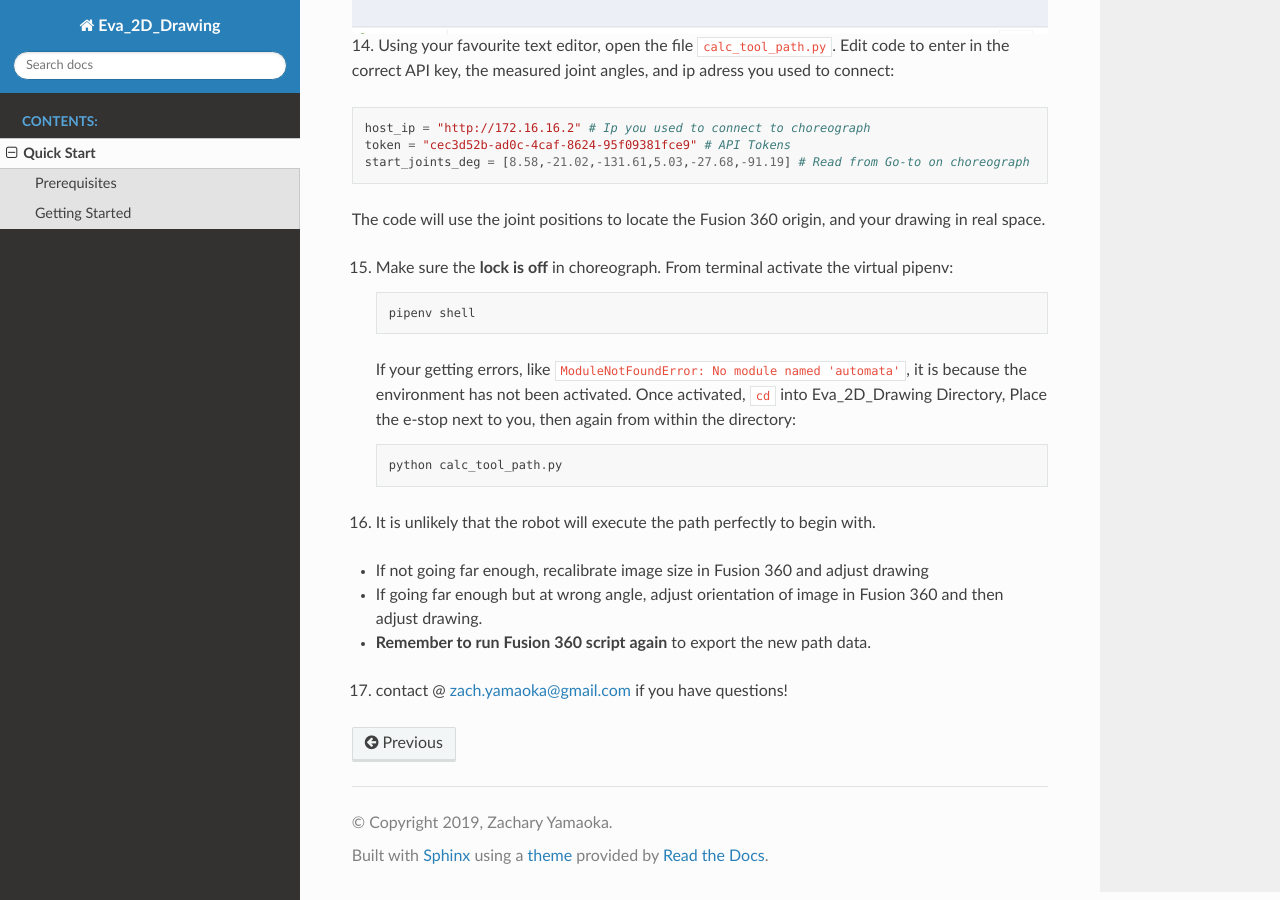
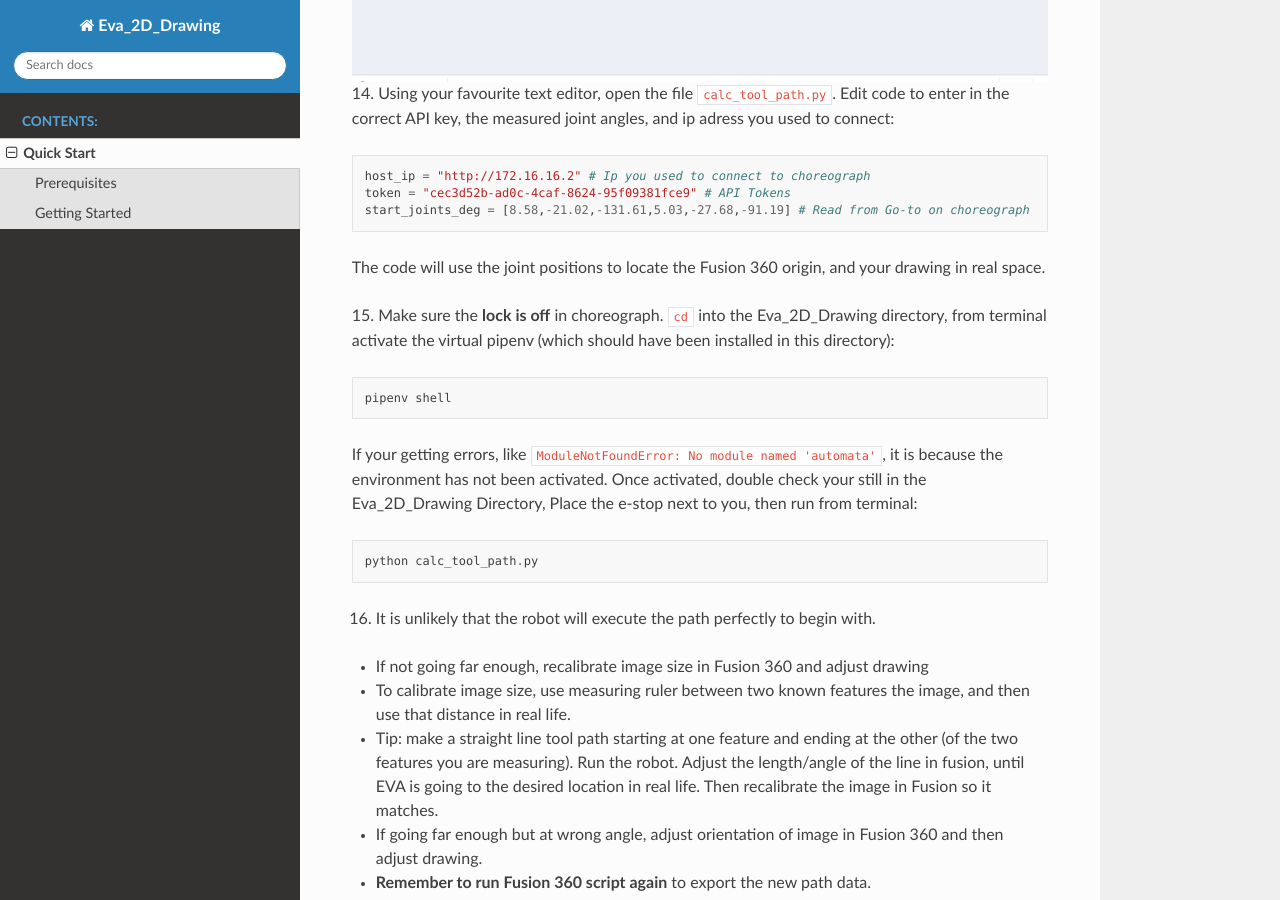
Before and after one commit to zacharyyamaoka/Eva_2D_Drawing, a Sphinx documentation site: the page built from docs/quick_start.rst, in a window 1280 px wide and 900 px high, scrolled down 5347 px. Built offline with Sphinx 7.4.7 and the Read the Docs theme 2.0.0, drawn with Linux system fonts in a browser that asks for light colours.

Commit message:
clarifiying steps

```diff
--- a/docs/quick_start.rst
+++ b/docs/quick_start.rst
@@ -8,6 +8,8 @@ Short guide on how to program EVA via drawing to follow 2D tool path. Example us
     <div style="position: relative; padding-bottom: 56.25%; height: 0; overflow: hidden; max-width: 100%; height: auto;">
         <iframe src="https://www.youtube.com/embed/RIyTcgUuLos" frameborder="0" allowfullscreen style="position: absolute; top: 0; left: 0; width: 100%; height: 100%;"></iframe>
     </div>
+
+|
 
 Prerequisites
 -----------------------------------
@@ -124,19 +126,27 @@ the correct API key, the measured joint angles, and ip adress you used to connec
 The code will use the joint positions to locate the Fusion 360 origin, and your
 drawing in real space.
 
-15. Make sure the **lock is off** in choreograph. From terminal activate the virtual pipenv::
+15. Make sure the **lock is off** in choreograph. ``cd`` into the Eva_2D_Drawing directory,
+from terminal activate the virtual pipenv (which should have been installed in this directory)::
 
       pipenv shell
 
-    If your getting errors, like ``ModuleNotFoundError: No module named 'automata'``,
-    it is because the environment has not been activated. Once activated, ``cd`` into Eva_2D_Drawing Directory,
-    Place the e-stop next to you, then again from within the directory::
+If your getting errors, like ``ModuleNotFoundError: No module named 'automata'``,
+it is because the environment has not been activated. Once activated, double check your still
+in the Eva_2D_Drawing Directory, Place the e-stop next to you, then run from terminal::
 
       python calc_tool_path.py
 
 16. It is unlikely that the robot will execute the path perfectly to begin with.
 
 * If not going far enough, recalibrate image size in Fusion 360 and adjust drawing
+* To calibrate image size, use measuring ruler between two known features the image, and then
+  use that distance in real life.
+
+* Tip: make a straight line tool path starting at one feature and ending at the other
+  (of the two features you are measuring). Run the robot. Adjust the length/angle of the line in fusion, until
+  EVA is going to the desired location in real life. Then recalibrate the image in Fusion so it matches.
+
 * If going far enough but at wrong angle, adjust orientation of image in Fusion
   360 and then adjust drawing.
 * **Remember to run Fusion 360 script again** to export the new path data.
```
